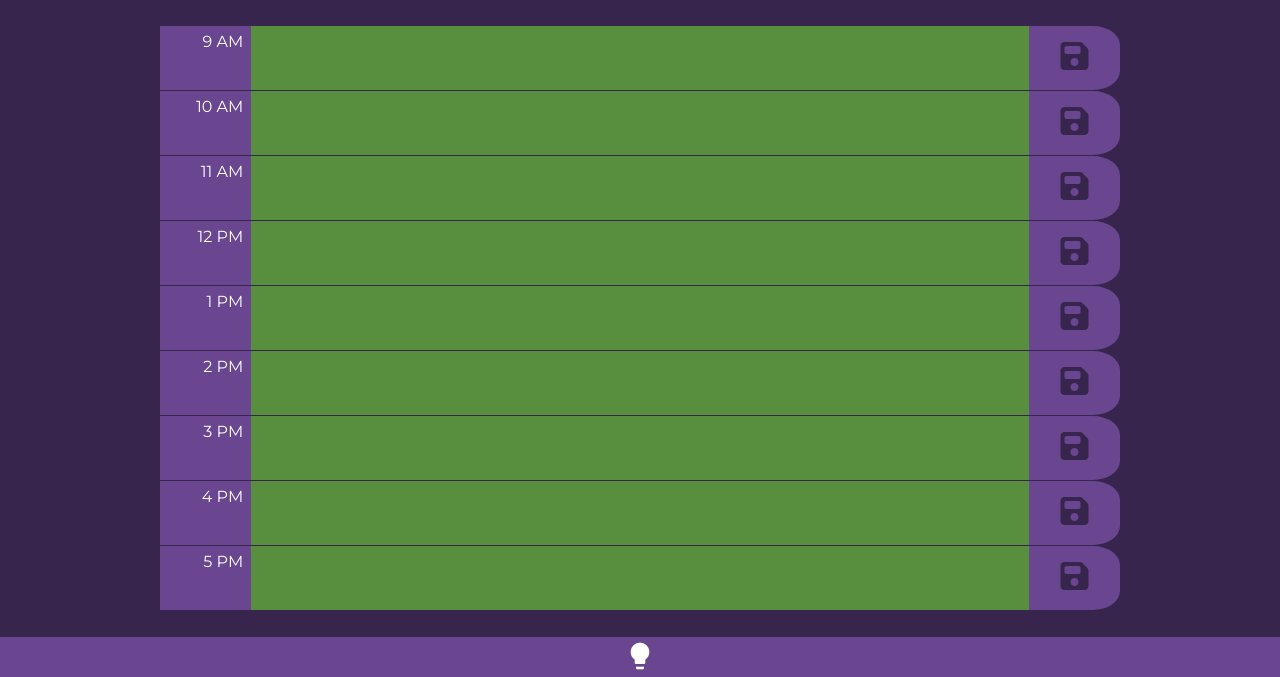
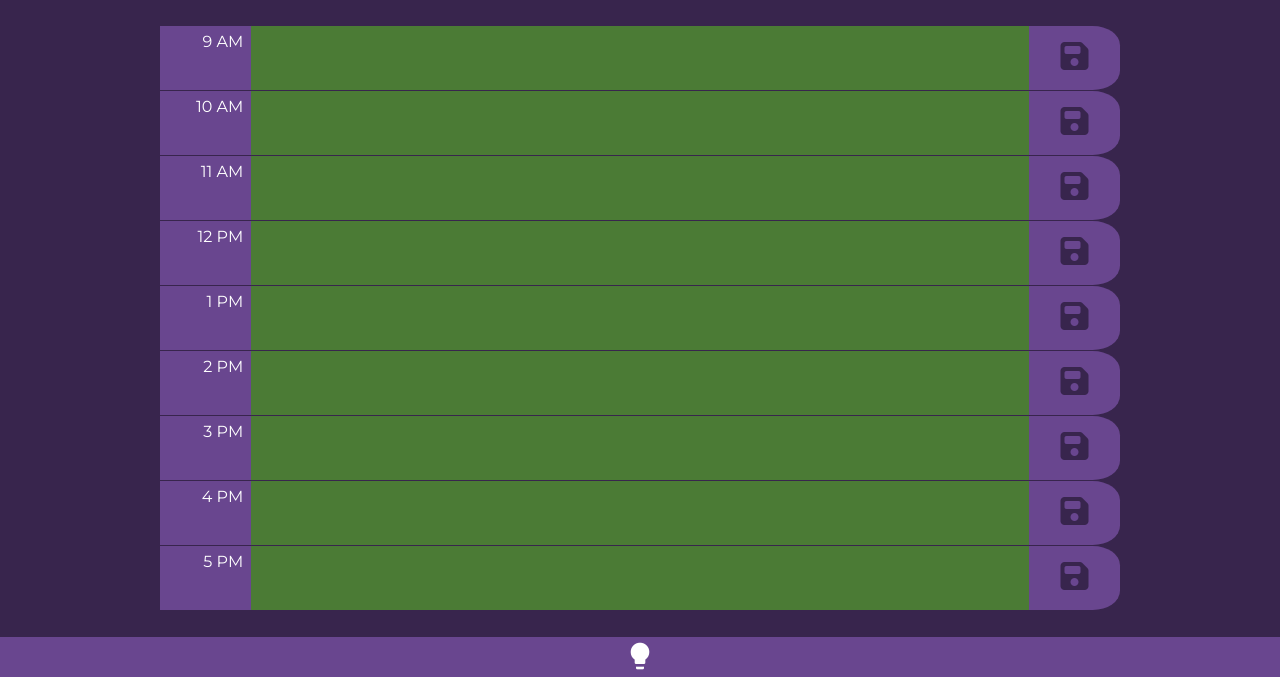
Before and after one commit to leoelicos/bcs-05-day-planner, a plain HTML site: page index.html in a window 1280 px wide. Both pictures are taken after a click on the button "lightbulb". Shown: the part 123-800 px from the top of the page. Drawn offline with nearby package versions, Linux system fonts and the light colour scheme; no server answers.

Commit message:
Dark mode - timeblock bg colors adjusted darker

```diff
--- a/Assets/css/toggle.css
+++ b/Assets/css/toggle.css
@@ -24,12 +24,12 @@ html.dark {
 	--primary-color: #69468f;
 	--secondary-color: #ffffff;
 	--tertiary-color: #38254d;
-	--past: #c2b069;
-	--past-text: #000000;
+	--past: #836d38;
+	--past-text: #ffffff;
 	--present: #8f5fc2;
 	--present-text: #fff;
-	--future: #588f3f;
-	--future-text: #000000;
+	--future: #4b7b35;
+	--future-text: #fff;
 	--clock-hour-hand: var(--secondary-color);
 	--clock-minute-hand: var(--secondary-color);
 	--clock-second-hand: red;
```
